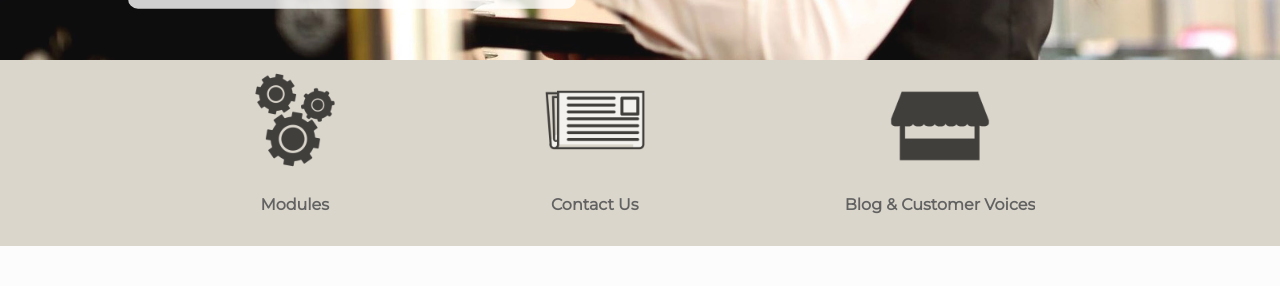
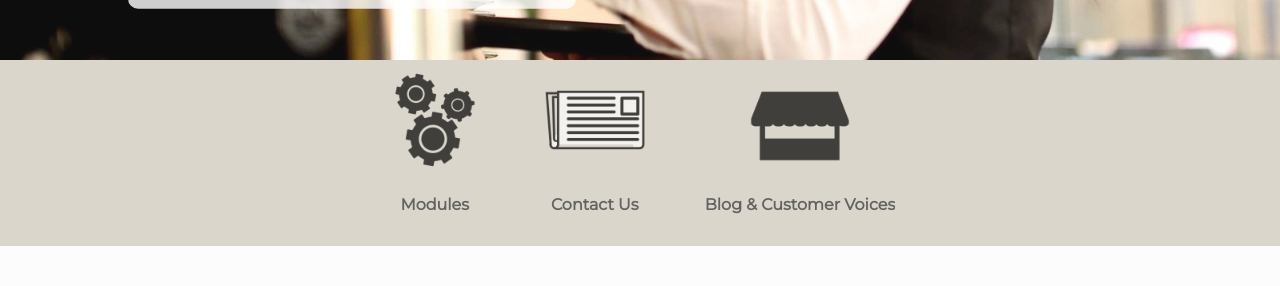
Before and after one commit to VictoriaStudios/gastronauti, a Next.js app: page / in a window 1280 px wide. Shown: the part 630-916 px from the top of the page. Built offline with nearby package versions, Linux system fonts and the light colour scheme; a web font is replaced by a local one.

Commit message:
Implemented a useWindowDimemnsion hook

```diff
--- a/components/Carousel.js
+++ b/components/Carousel.js
@@ -2,12 +2,15 @@ import styles from '../styles/Carousel.module.css'
 import { useEffect, useState } from 'react'
 import Image from 'next/image'
 import Transition from 'react-transition-group/cjs/Transition'
+import useWindowDimensions from './utils/useWindowDimensions'
 
 const Carousel = (props) => {
   const [allElements, setAllElements] = useState([])
   const [currElements, setCurrElements] = useState([])
   const [shownIndex, setShownIndex] = useState(0)
   const [showElements, setShowElements] = useState(true)
+  const {width, height} = useWindowDimensions()
+  let visAmount = 3
   const transTime = 300
 
   const handleNext = () => {
@@ -35,14 +38,15 @@ const Carousel = (props) => {
   }
 
   useEffect(() => {
+
     if (props.children) {
       //create a two dimensional array, where the first dimension is the index of the three elements to be shown
       let preppedArray = []
       let currIndex = -1
       for (let i = 0; i < props.children.length; i++) {
-        if (i % 3 === 0) {
+        if (i % visAmount === 0) {
           currIndex++
-          preppedArray.push(props.children.slice(i, i + 3))
+          preppedArray.push(props.children.slice(i, i + visAmount))
         }
       }
       setCurrElements(preppedArray[shownIndex])
@@ -50,7 +54,7 @@ const Carousel = (props) => {
     }
 
 
-  }, [props.children])
+  }, [props.children, shownIndex])
 
 
 
--- /dev/null
+++ b/components/utils/useWindowDimensions.js
@@ -0,0 +1,32 @@
+import { useState, useEffect } from 'react';
+
+function getWindowDimensions() {
+    if (typeof (window) !== 'undefined') {
+        var { innerWidth: width, innerHeight: height } = window;
+        return {
+            width,
+            height
+        }
+    }
+    else return {
+        width: 0,
+        height :0
+    }
+}
+
+export default function useWindowDimensions() {
+    const [windowDimensions, setWindowDimensions] = useState(getWindowDimensions())
+
+    useEffect(() => {
+        if (typeof (window) !== 'undefined') {
+            function handleResize() {
+                setWindowDimensions(getWindowDimensions())
+            }
+
+            window.addEventListener('resize', handleResize)
+            return () => window.removeEventListener('resize', handleResize)
+        }
+    }, [])
+
+    return windowDimensions
+}
--- a/styles/Card.module.css
+++ b/styles/Card.module.css
@@ -29,7 +29,7 @@
     text-overflow: ellipsis;
 }
 
-@media (max-width:1150px) {
+@media (max-width:1350px) {
     .cardBody{
         margin: 10px 30px 10px 30px;
     }
```
